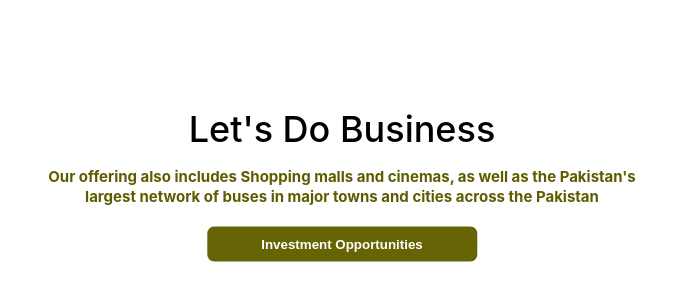
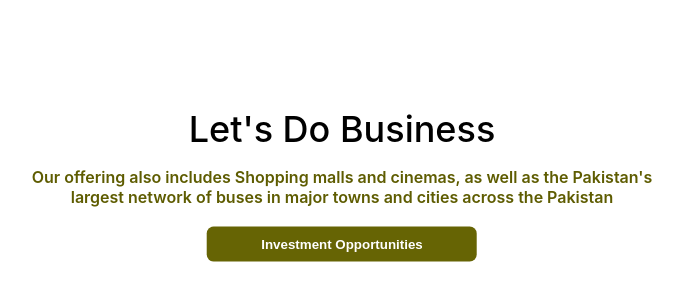
Before and after one commit to Zaibi727/Collection-of-Designs, a React (Create React App) app: page / in a window 1280 px wide. Shown: the part 214-514 px from the top of the page, without its empty margins (298-981 px from the left). Built offline with nearby package versions, Linux system fonts and the light colour scheme.

Commit message:
Update ui.module.css

```diff
--- a/src/components/seventeenMay/ui1/ui.module.css
+++ b/src/components/seventeenMay/ui1/ui.module.css
@@ -19,9 +19,9 @@
 
 }
 .p{
-    font-weight: bold;
+    font-weight: 600;
     font-style: normal;
-    font-size: 15px;
+    font-size: 16px;
     line-height: 20px;
     text-align: center;
     color:#5e5c01;
@@ -33,7 +33,7 @@ button:focus {
 .btn{
     background-color: #666404;
     color: white;
-    font-weight: bold;
+    font-weight: 700;
     border-radius: 7px;
     padding: 10px;
     width: 270px;
```
